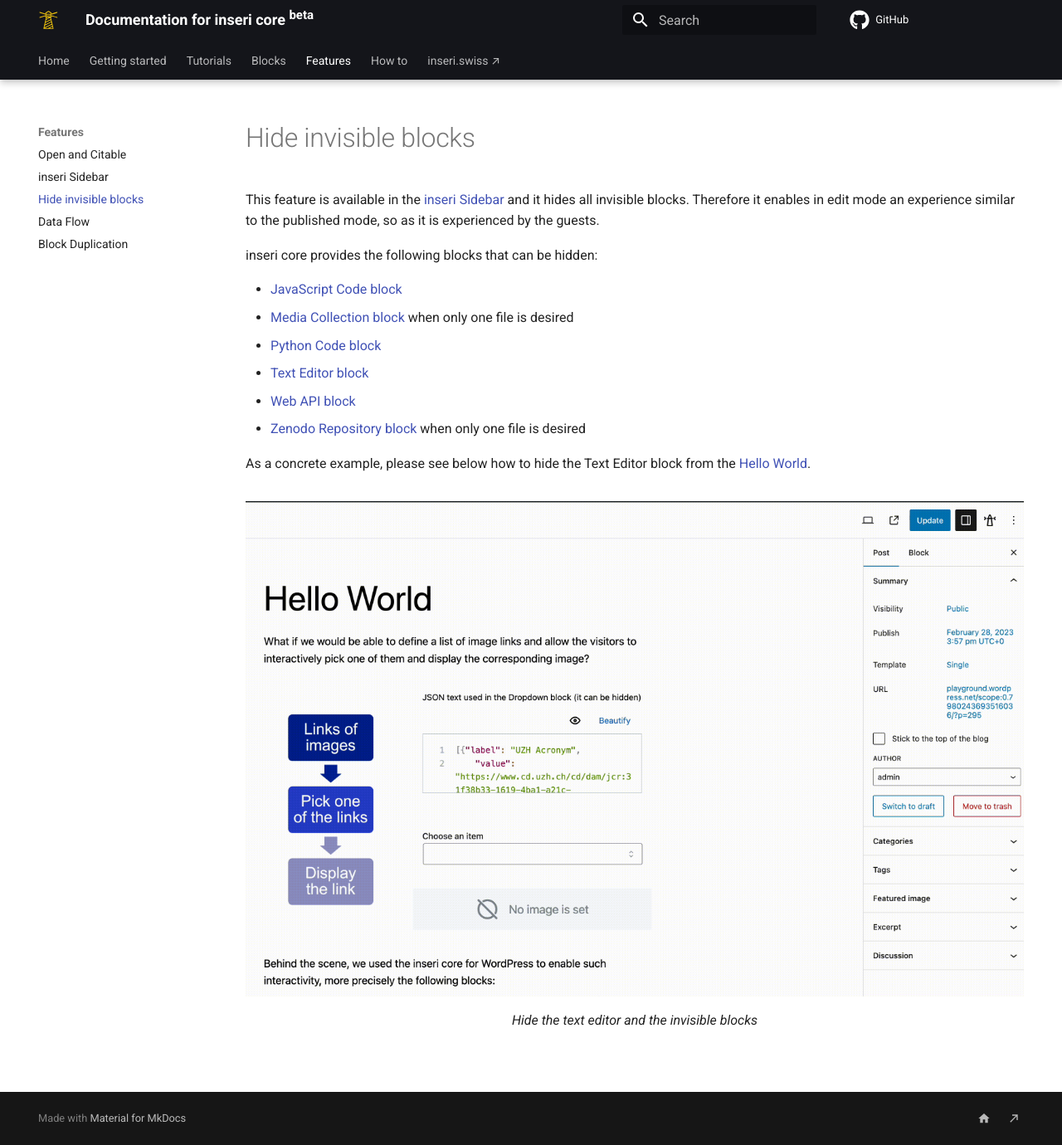
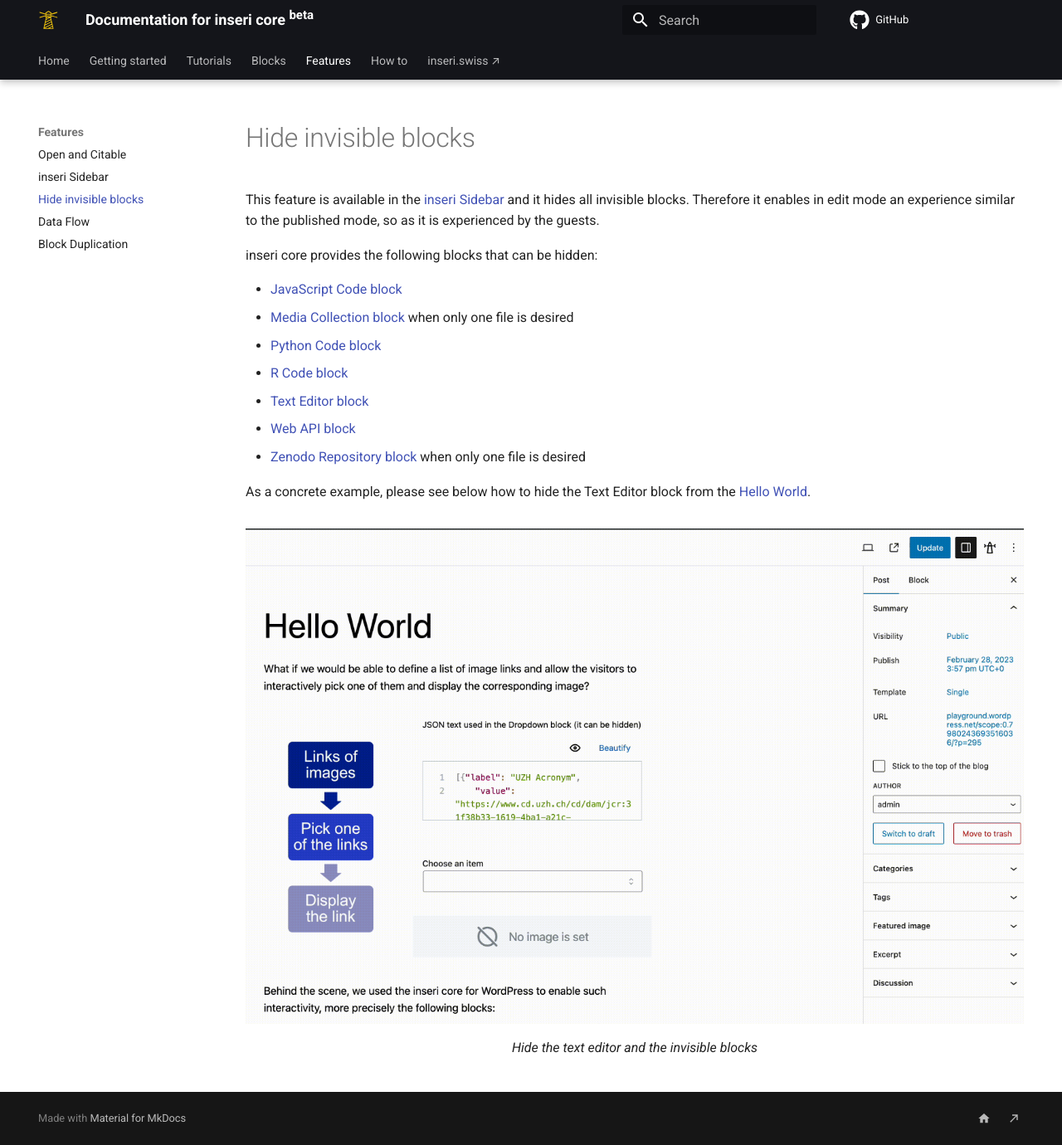
Before and after one commit to inseri-swiss/inseri-core-wp, an MkDocs documentation site: the page built from docs/features/hide_invisible_blocks.md, in a window 1280 px wide and 1380 px high. Shown: the whole window at 83% size. Built offline with MkDocs 1.6.1 and Material for MkDocs 9.7.7, drawn with Linux system fonts in a browser that asks for light colours; comment, search, counter and statistics services are not loaded.

Commit message:
docs: add R Code to the hide invisible blocks

```diff
--- a/docs/features/hide_invisible_blocks.md
+++ b/docs/features/hide_invisible_blocks.md
@@ -7,6 +7,7 @@ inseri core provides the following blocks that can be hidden:
 - [JavaScript Code block](../blocks/javascript.md){:target="\_blank"}
 - [Media Collection block](../blocks/mediaCollection.md){:target="\_blank"} when only one file is desired
 - [Python Code block](../blocks/python.md){:target="\_blank"}
+- [R Code block](../blocks/rCode.md){:target="\_blank"}
 - [Text Editor block](../blocks/textEditor.md){:target="\_blank"}
 - [Web API block](../blocks/webApi.md){:target="\_blank"}
 - [Zenodo Repository block](../blocks/zenodo.md){:target="\_blank"} when only one file is desired
```
